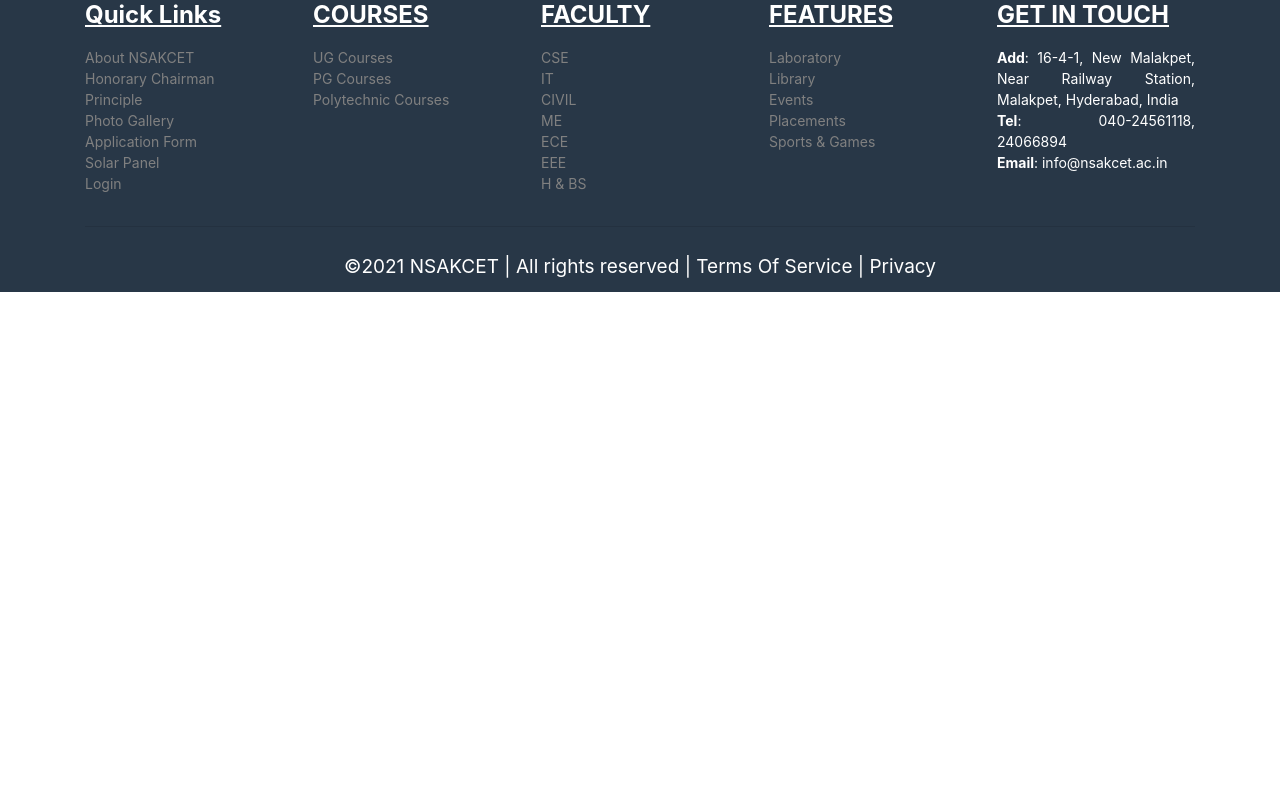
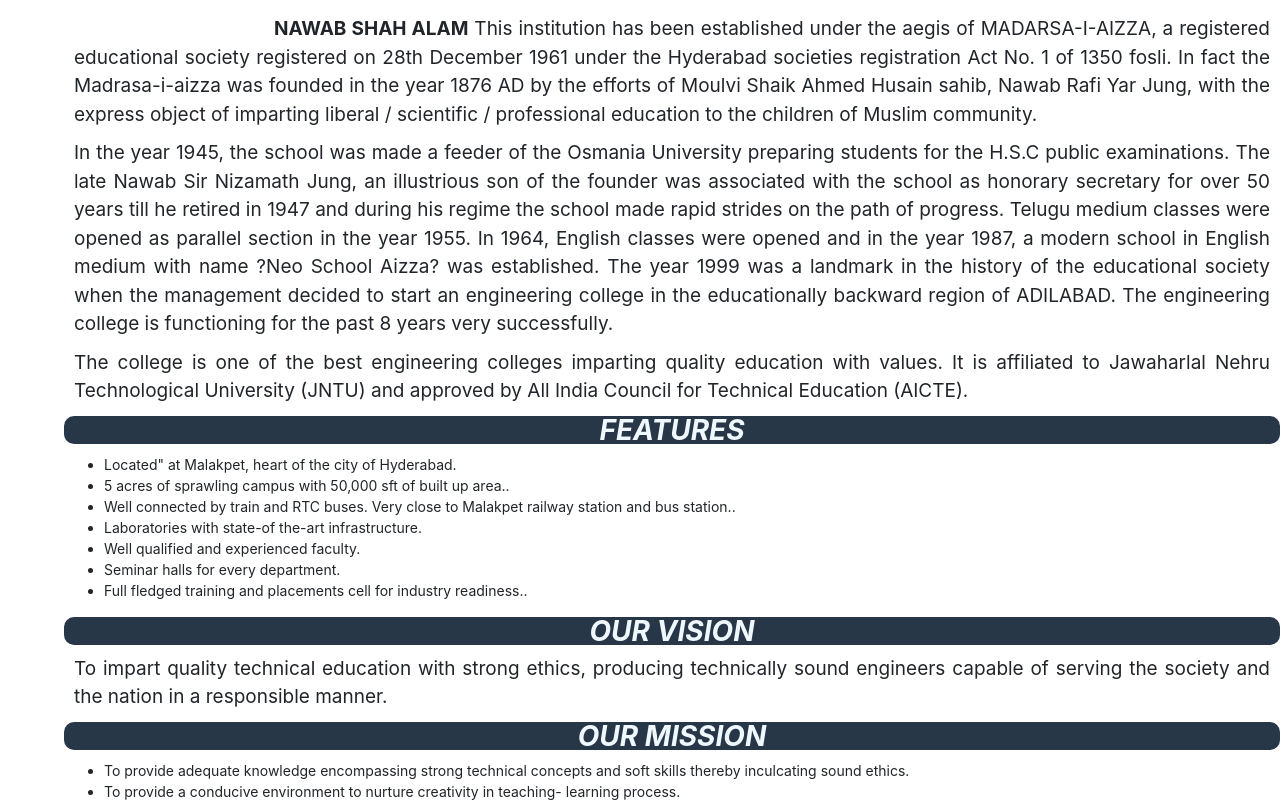
Before and after one commit to Aamer4ui/nawab-shah-alam, a React (Create React App) app: page /about in a window 1280 px wide. Shown: the part 1340-2142 px from the top of the page. Before the commit the page ends 1632 px from the top, so only its background shows below. Built offline with nearby package versions, Linux system fonts and the light colour scheme.

Commit message:
routing with about us

```diff
--- a/src/Components/AboutUs/C-RightNevigation/RightNevigation.jsx
+++ b/src/Components/AboutUs/C-RightNevigation/RightNevigation.jsx
@@ -1,5 +1,6 @@
 import React from "react";
 import { ListGroup } from "react-bootstrap";
+import AbMainBody from "../D-MainBody/AbMainBody";
 import "./RightNevigation.css";
 
 const RightNevigation = () => {
@@ -60,6 +61,7 @@
           </ListGroup.Item>
         </ListGroup>
       </div>
+      <AbMainBody />
     </div>
   );
 };
--- /dev/null
+++ b/src/Components/AboutUs/D-MainBody/AbMainBody.jsx
@@ -0,0 +1,112 @@
+import React from "react";
+import "./MainBody.css";
+import { Form, Button, Row, Col } from "react-bootstrap";
+import { BrowserRouter as Router, Switch, Route, Link } from "react-router-dom";
+
+const AbMainBody = () => {
+  return (
+    // about us page starts from here
+
+    <div className="main">
+      <div className="tittle">
+        <h2>Nawab Shah Alam Khan College Of Engineering and Technology</h2>
+      </div>
+      <p className="owner">
+        <b>NAWAB SHAH ALAM</b> This institution has been established under the
+        aegis of MADARSA-I-AIZZA, a registered educational society registered on
+        28th December 1961 under the Hyderabad societies registration Act No. 1
+        of 1350 fosli. In fact the Madrasa-i-aizza was founded in the year 1876
+        AD by the efforts of Moulvi Shaik Ahmed Husain sahib, Nawab Rafi Yar
+        Jung, with the express object of imparting liberal / scientific /
+        professional education to the children of Muslim community.
+      </p>
+      <p>
+        In the year 1945, the school was made a feeder of the Osmania University
+        preparing students for the H.S.C public examinations. The late Nawab Sir
+        Nizamath Jung, an illustrious son of the founder was associated with the
+        school as honorary secretary for over 50 years till he retired in 1947
+        and during his regime the school made rapid strides on the path of
+        progress. Telugu medium classes were opened as parallel section in the
+        year 1955. In 1964, English classes were opened and in the year 1987, a
+        modern school in English medium with name ?Neo School Aizza? was
+        established. The year 1999 was a landmark in the history of the
+        educational society when the management decided to start an engineering
+        college in the educationally backward region of ADILABAD. The
+        engineering college is functioning for the past 8 years very
+        successfully.
+      </p>
+      <p>
+        The college is one of the best engineering colleges imparting quality
+        education with values. It is affiliated to Jawaharlal Nehru
+        Technological University (JNTU) and approved by All India Council for
+        Technical Education (AICTE).
+      </p>
+      {/* features  */}
+      <div className="feature">
+        <h3 className="headings">
+          <i class="fa fa-tags" aria-hidden="true">
+            FEATURES
+          </i>
+        </h3>
+        <ul>
+          <li>Located" at Malakpet, heart of the city of Hyderabad.</li>
+          <li>
+            5 acres of sprawling campus with 50,000 sft of built up area..
+          </li>
+          <li>
+            Well connected by train and RTC buses. Very close to Malakpet
+            railway station and bus station..
+          </li>
+          <li>Laboratories with state-of the-art infrastructure.</li>
+          <li>Well qualified and experienced faculty.</li>
+          <li>Seminar halls for every department.</li>
+          <li>
+            Full fledged training and placements cell for industry readiness..
+          </li>
+        </ul>
+      </div>
+      {/* OUR VISION  */}
+      <div>
+        <h3 className="headings">
+          <i class="fa fa-tags" aria-hidden="true">
+            OUR VISION
+          </i>
+        </h3>
+        <p>
+          To impart quality technical education with strong ethics, producing
+          technically sound engineers capable of serving the society and the
+          nation in a responsible manner.
+        </p>
+      </div>
+      {/* OUR MISSION */}
+      <div>
+        <h3 className="headings">
+          <i class="fa fa-tags" aria-hidden="true">
+            OUR MISSION
+          </i>
+        </h3>
+        <ul>
+          <li>
+            To provide adequate knowledge encompassing strong technical concepts
+            and soft skills thereby inculcating sound ethics.
+          </li>
+          <li>
+            To provide a conducive environment to nurture creativity in
+            teaching- learning process.
+          </li>
+          <li>
+            To identify and provide facilities which create opportunities for
+            deserving students of all communities to excel in their chosen
+            fields.
+          </li>
+          <li>
+            To strive and contribute to the needs of the society and the nation
+            by applying advanced engineering and technical concepts.
+          </li>
+        </ul>
+      </div>
+    </div>
+  );
+};
+
+export default AbMainBody;
--- a/src/Components/AboutUs/D-MainBody/MainBody.css
+++ b/src/Components/AboutUs/D-MainBody/MainBody.css
@@ -1,14 +1,15 @@
-.container {
+/* .container {
   width: 100%;
   font-size: 17px;
   font-family: Ubuntu;
-}
+} */
 .main {
   margin: 0;
   padding: 0;
   text-align: justify;
   margin-left: 5%;
   margin-top: 10px;
+  /* float: right; */
 }
 .tittle {
   /* background-color: #283747; */
--- a/src/Components/D-MainBody/MainBody.css
+++ b/src/Components/D-MainBody/MainBody.css
@@ -3,7 +3,7 @@
  .page_heading {
      font-size: 36px;
      line-height: 40px;
-     color: #050982;
+     color: #283747;
      text-align: center;
      margin-top: 10px;
  }
@@ -13,13 +13,16 @@
 
  .page_subheading {
      font-size: 26px;
-     line-height: 30px;
-     color: #050982;
+     /* line-height: 30px; */
+     color: #fff;
+     border-radius: 30px;
+     background-color: #283747;
      margin-top: 40px;
+     padding: 10px;
      text-align: center;
     }
     .subheading{
-        color: #050982;
+        color: #283747;
         margin-top: 30px;
         text-align: center;
         font-size: 30px;
@@ -33,7 +36,7 @@
      float: left;
      margin: 10px;
      padding: 5px;
-     border: 1px solid rgb(20, 20, 168);
+     border: 1px solid orangered;
     }
 
      p {
@@ -58,7 +61,7 @@
         padding: 8px;
     }
  .accord_heading{
-     color: #050982;
+     color: #283747;
 }
 .table-content{
     text-align: center;
--- a/src/Components/LeftNav/A-HomeAllCourses/LeftNav.css
+++ b/src/Components/LeftNav/A-HomeAllCourses/LeftNav.css
@@ -3,7 +3,7 @@
     margin-left: 10px;
     margin-right: 10px;
     font-size: 20px !important;
-    background-color: #EE7C7C !important;
+    background-color: #283747 !important;
     border: none !important;
     box-shadow: none !important;
     }
--- a/src/Components/LeftNav/UGCourses/BE(CIVIL)/BECivil.css
+++ b/src/Components/LeftNav/UGCourses/BE(CIVIL)/BECivil.css
@@ -18,7 +18,7 @@
 
 }
 .heading-four{
-    background-color: #EE7C7C;
+    background-color: #283747;
     color: white;
 
     text-align: left;
```
Also changed, not shown: src/Components/AboutUs/D-MainBody/MainBody.jsx (deleted, +0 -114 lines), 1 other file (tests, documents, lock files or other folders).
